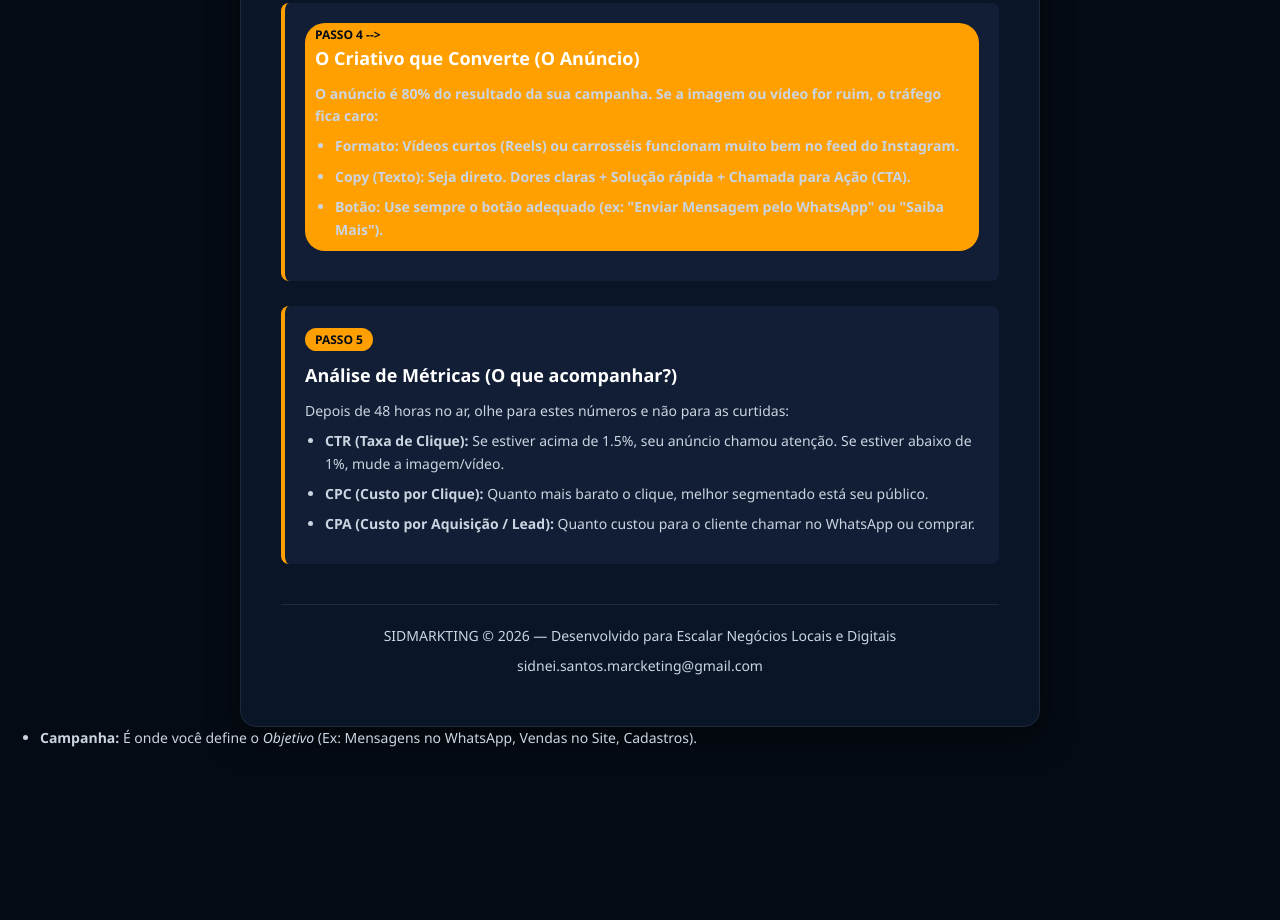
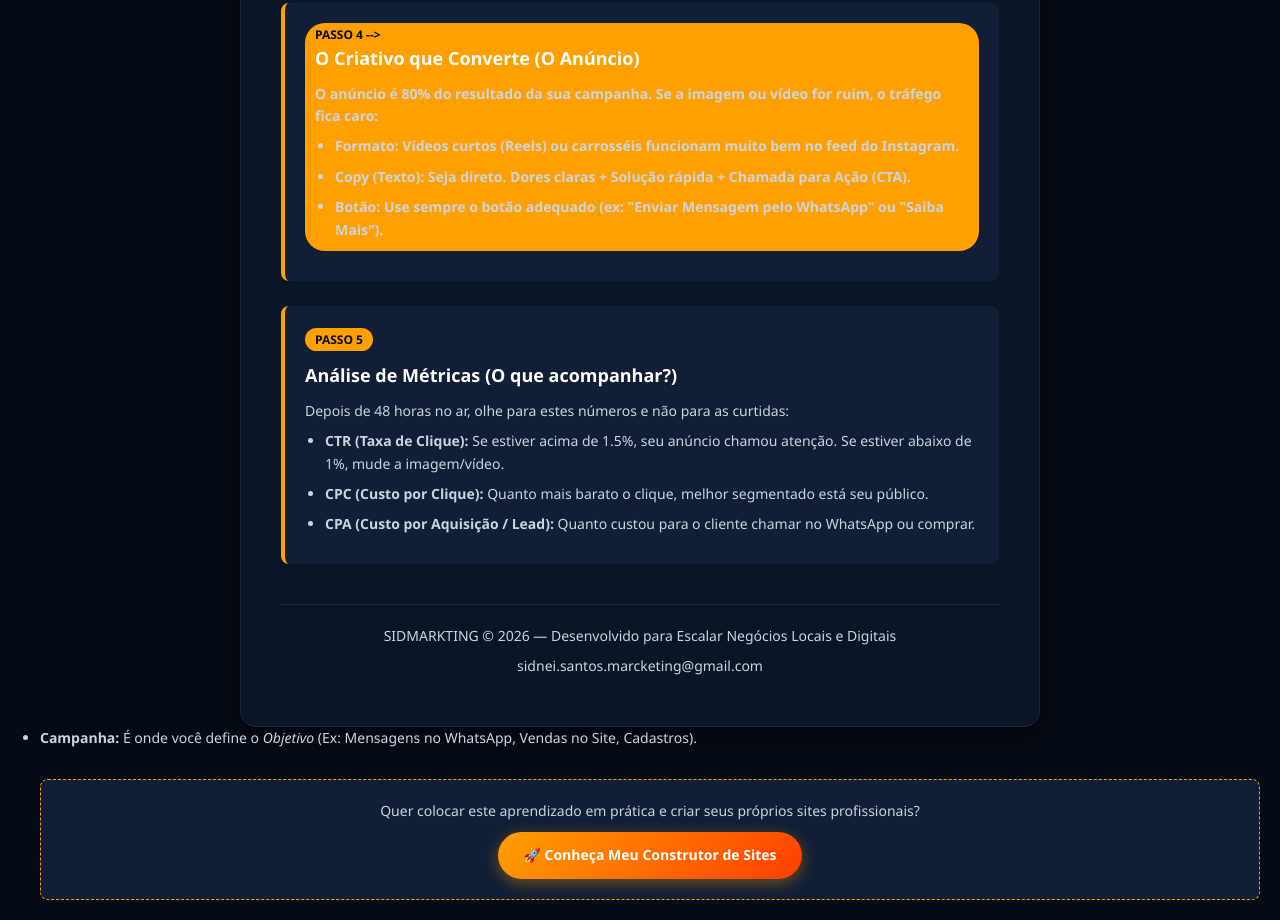
Before and after one commit to Ripmastersid/Paid-traffic-, a plain HTML site: page index.html in a window 1280 px wide. Shown: the part 1245-2165 px from the top of the page. Before the commit the page ends 2022 px from the top, so only its background shows below. Drawn offline with Linux system fonts and the light colour scheme.

Commit message:
Add website builder section to index.html
Added a section for a website builder with a call-to-action link.

```diff
--- a/index.html
+++ b/index.html
@@ -171,3 +171,10 @@
 </html>
             <ul>
                 <li><strong>Campanha:</strong> É onde você define o <em>Objetivo</em> (Ex: Mensagens no WhatsApp, Vendas no Site, Cadastros).</li>
+                <!-- Seção do Construtor de Sites -->
+<div style="text-align: center; margin-top: 30px; padding: 20px; background: #111e35; border-radius: 8px; border: 1px dashed #FFA000;">
+    <p style="color: #cbd5e1; margin-bottom: 10px; font-size: 14px;">Quer colocar este aprendizado em prática e criar seus próprios sites profissionais?</p>
+    <a href="https://sidmarkting-sites-oficiais-sxdt.vercel.app/" target="_blank" style="display: inline-block; background: linear-gradient(135deg, #FFA000, #FF3D00); color: white; padding: 12px 25px; border-radius: 30px; text-decoration: none; font-weight: bold; font-size: 14px; box-shadow: 0 4px 15px rgba(255, 160, 0, 0.4);">
+        🚀 Conheça Meu Construtor de Sites
+    </a>
+</div>
```
